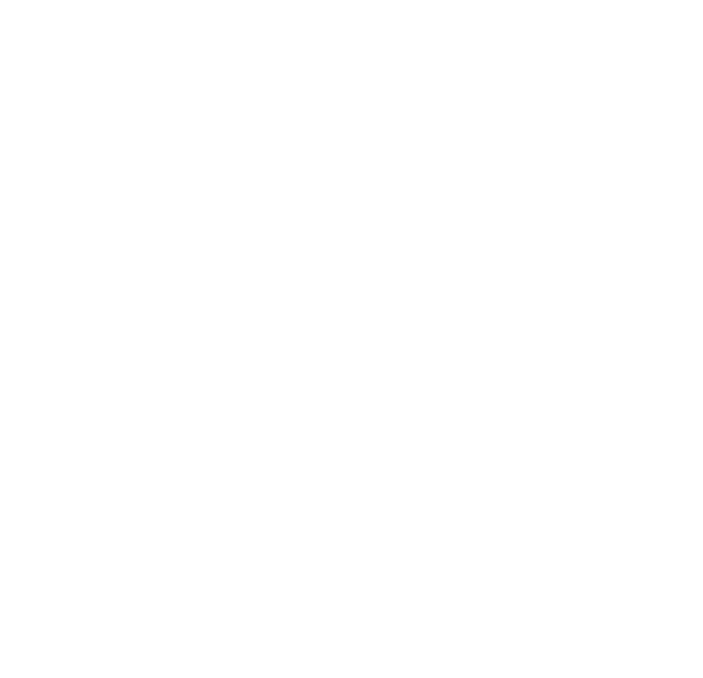
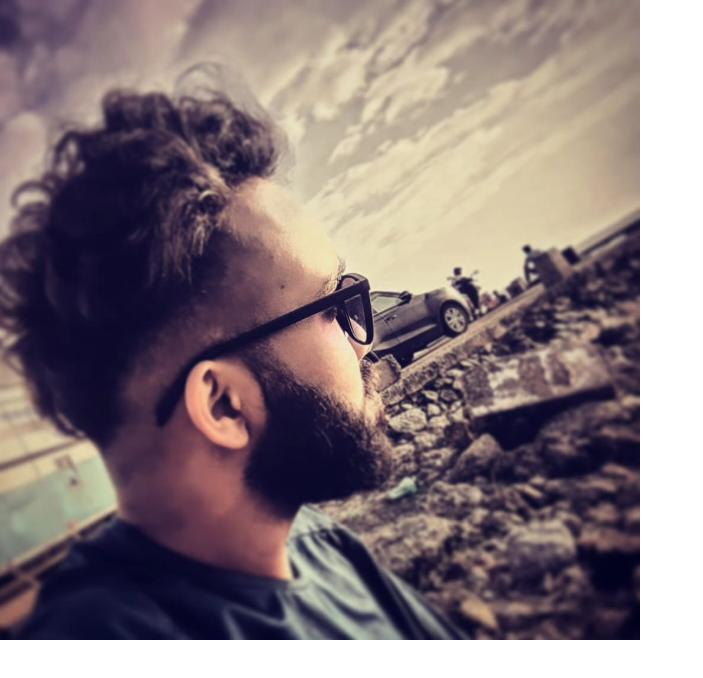
Before and after one commit to BackendExpert/Myportfolio, a React (Vite) app in the folder myportfolio/: page / in a window 1280 px wide. Shown: the top 678 px of the page, without its empty margins (0-703 px from the left). Built offline with nearby package versions, Linux system fonts and the light colour scheme.

Commit message:
Update
Co-Authored-By: JehanKandy  <jehankandy@gmail.com>

```diff
--- a/myportfolio/src/comportment/HomePage.jsx
+++ b/myportfolio/src/comportment/HomePage.jsx
@@ -1,11 +1,12 @@
 import React from 'react'
+import MyImg from '../assets/MyImg.jpg'
 
 const HomePage = () => {
   return (
     <div>
         <div className="md:grid grid-cols-2 gap-4">
             <div className="">
-
+                <img src={MyImg} alt="" className='w-full h-full' />
             </div>
         </div>
     </div>
```
Also changed, not shown: myportfolio/src/assets/MyImg.jpg (added).
